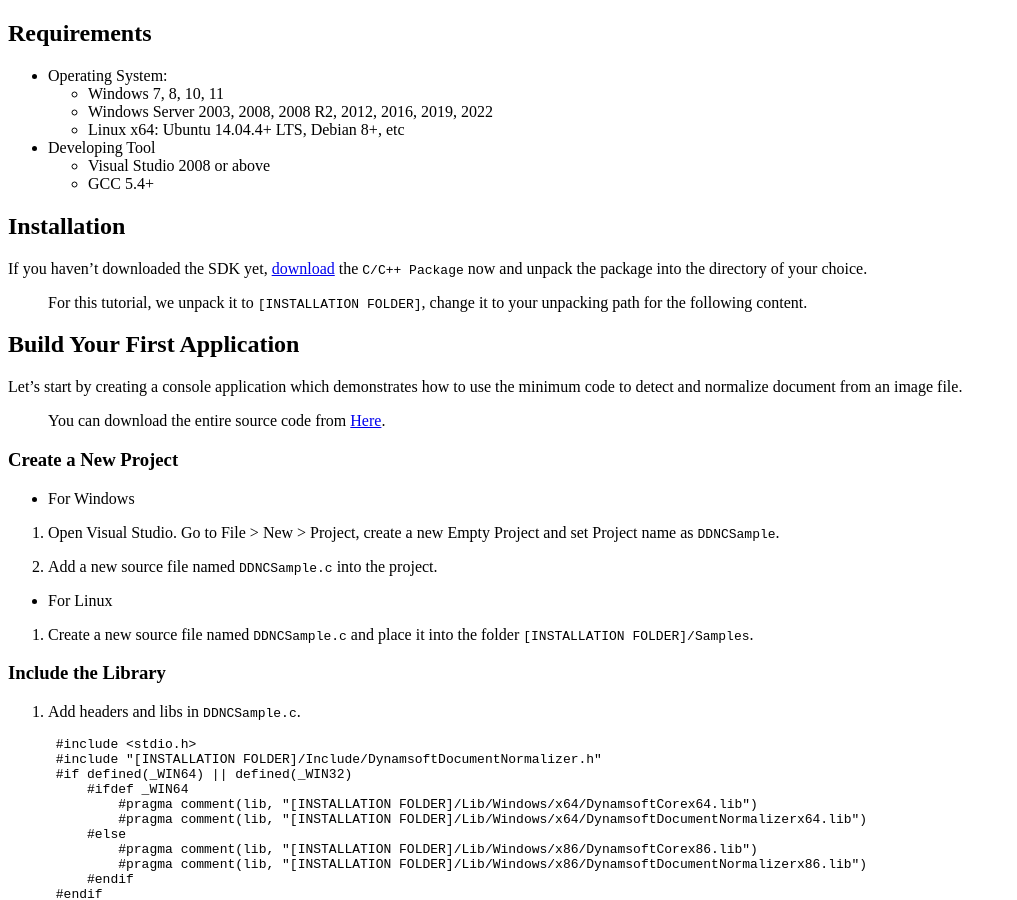
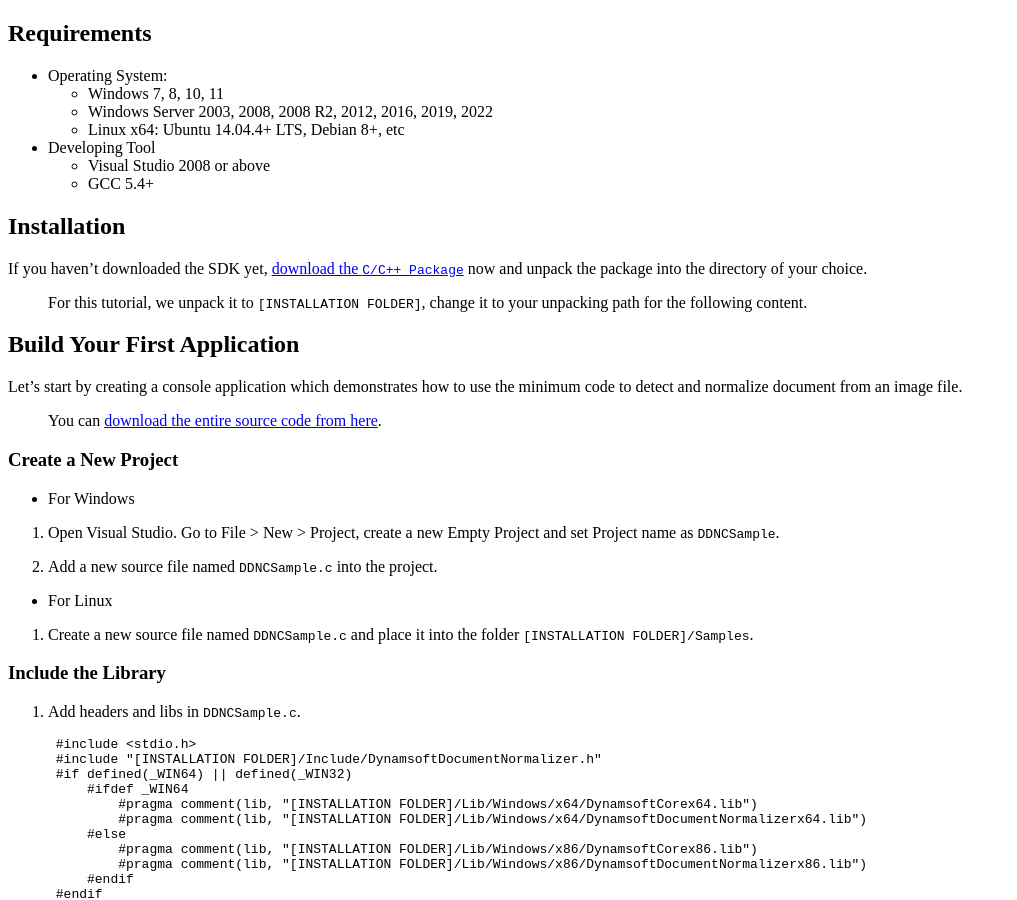
Before and after one commit to dynamsoft-docs/document-normalizer-docs, a Jekyll site: the page built from programming/c/user-guide/getting-started.md, in a window 1280 px wide and 900 px high, scrolled down 645 px. Shown: the whole window, without its empty margins (0-1017 px from the left). Built offline with Jekyll 4.4.1, drawn with Linux system fonts in a browser that asks for light colours.

Commit message:
anchor text changes

```diff
--- a/programming/c/user-guide/getting-started.md
+++ b/programming/c/user-guide/getting-started.md
@@ -22,13 +22,14 @@ In this guide, you will learn step by step on how to build a document normalizat
 
 ## Installation
 
-If you haven't downloaded the SDK yet, <a href="https://download2.dynamsoft.com/ddn/dynamsoft-document-normalizer-c_cpp-1.0.0.zip">download</a> the `C/C++ Package` now and unpack the package into the directory of your choice.
+If you haven't downloaded the SDK yet, <a href="https://download2.dynamsoft.com/ddn/dynamsoft-document-normalizer-c_cpp-1.0.0.zip">download the `C/C++ Package`</a> now and unpack the package into the directory of your choice.
+
 >For this tutorial, we unpack it to `[INSTALLATION FOLDER]`, change it to your unpacking path for the following content.
 
 ## Build Your First Application
 
 Let's start by creating a console application which demonstrates how to use the minimum code to detect and normalize document from an image file.
->You can download the entire source code from [Here](https://github.com/Dynamsoft/document-normalizer-c-cpp-samples/samples/tree/main/samples/C/HelloWorld).
+>You can [download the entire source code from here](https://github.com/Dynamsoft/document-normalizer-c-cpp-samples/samples/tree/main/samples/C/HelloWorld).
 
 ### Create a New Project
 
```
Also changed, not shown: programming/android/user-guide.md (+1 -1 lines), programming/cplusplus/user-guide/getting-started.md (+2 -2 lines), programming/ios/user-guide.md (+2 -2 lines).
